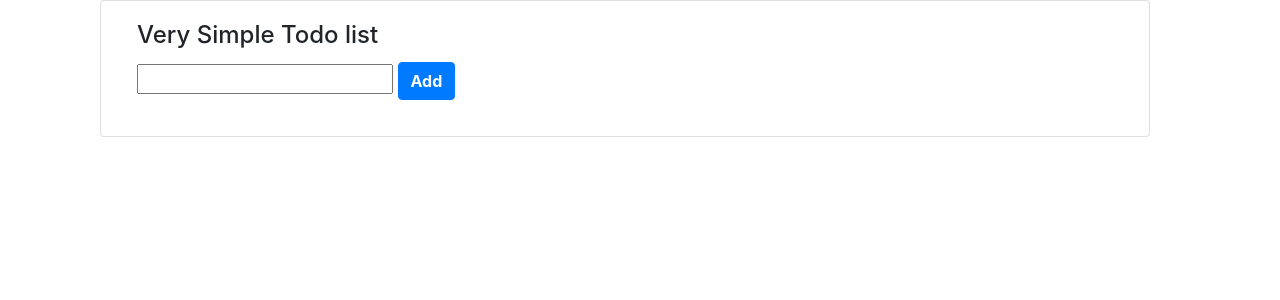
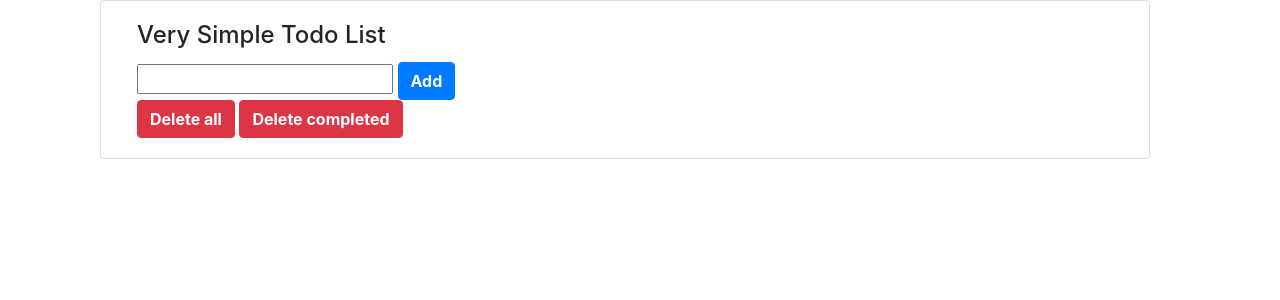
Before and after one commit to sebastian-ml/python-django-todo-webapp, a Django app: page / in a window 1280 px wide. Shown: the top 300 px of the page. Run offline with Django 3.2, Linux system fonts and the light colour scheme; data that the repository does not hold is empty; some libraries are stand-ins or nearby versions.

Commit message:
Add delete buttons Allow user to delete one task, completed tasks or all tasks.

```diff
--- a/main/models.py
+++ b/main/models.py
@@ -1,9 +1,11 @@
+from django.utils import timezone
 from django.db import models
 
 
 class Task(models.Model):
     text = models.CharField(max_length=30)
     finished = models.BooleanField(default=False)
+    when_finished = models.TimeField(default=timezone.now)
 
     def __str__(self):
-        return self.text
+        return f'{self.pk} {self.text}'
--- a/main/templates/main/home.html
+++ b/main/templates/main/home.html
@@ -7,7 +7,7 @@
                 <div class="col-lg-12">
                     <div class="card px-3">
                         <div class="card-body">
-                            <h4 class="card-title">Very Simple Todo list</h4>
+                            <h4 class="card-title">Very Simple Todo List</h4>
                             <div class="add-items d-flex">
                                 <form method="post">
                                     {% csrf_token %}
@@ -16,24 +16,32 @@
                                     btn-primary font-weight-bold todo-list-add-btn" value="Add">
                                 </form>
                             </div>
+                            <div>
+                                <a href="{% url 'delete-all-page' %}">
+                                    <input type="submit" class="add btn
+                                    btn-danger font-weight-bold todo-list-add-btn" value="Delete all">
+                                </a>
+                                <a href="{% url 'delete-finished-tasks' %}">
+                                    <input type="submit" class="add btn
+                                    btn-danger font-weight-bold todo-list-add-btn" value="Delete completed">
+                                </a>
+                            </div>
                             <div class="list-wrapper">
-                                <ul class="d-flex flex-column-reverse todo-list">
+                                <ul class="list-group">
                                     {% for object in objects %}
-                                        <li>
+                                        <li class="list-group-item">
                                             <div class="form-check">
-                                                <label class="form-check-label">
                                                 {% if object.finished %}
                                                     <span style="text-decoration: line-through;"><a href="{% url 'untick-page' object.id %}">{{ object.text }}</a></span>
+                                                    {{ object.when_finished }}
                                                 {% else %}
                                                     <a href="{% url 'finish-page' object.id %}">{{ object.text }}</a>
                                                 {% endif %}
                                                 <form action="/delete/{{ object.id }}"
                                                       method="post">{% csrf_token %}
-                                                        <input type="submit" value="Delete">
+                                                    <button type="submit" class="btn btn-secondary">Delete</button>
                                                 </form>
-                                                </label>
                                             </div>
-                                            <i class="remove mdi mdi-close-circle-outline"></i>
                                         </li>
                                     {% endfor %}
                                 </ul>
--- a/main/urls.py
+++ b/main/urls.py
@@ -7,4 +7,6 @@ urlpatterns = [
     path('delete/<int:pk>', views.TaskDeleteView.as_view(), name='delete-page'),
     path('finish/<int:pk>', views.finish_task, name='finish-page'),
     path('untick/<int:pk>', views.untick_finish, name='untick-page'),
+    path('delete-all/', views.delete_all, name='delete-all-page'),
+    path('delete-finished/', views.delete_completed_tasks, name='delete-finished-tasks'),
 ]
--- a/main/views.py
+++ b/main/views.py
@@ -1,3 +1,4 @@
+import datetime
 from django.shortcuts import redirect
 from django.views.generic import CreateView, DeleteView
 from .models import Task
@@ -11,19 +12,19 @@ class TaskListAndCreateView(CreateView):
 
     def get_context_data(self, **kwargs):
         context = super().get_context_data(**kwargs)
-        context["objects"] = self.model.objects.all()
+        context["objects"] = self.model.objects.all().order_by('-pk')
         return context
 
 
 class TaskDeleteView(DeleteView):
     model = Task
     success_url = "/"
-    template_name = 'main/home.html'
 
 
 def finish_task(request, pk):
     task = Task.objects.get(pk=pk)
     task.finished = True
+    task.when_finished = datetime.datetime.now()
     task.save()
 
     return redirect('main-page')
@@ -35,3 +36,15 @@ def untick_finish(request, pk):
     task.save()
 
     return redirect('main-page')
+
+
+def delete_all(request):
+    Task.objects.all().delete()
+
+    return redirect('main-page')
+
+
+def delete_completed_tasks(request):
+    Task.objects.filter(finished=True).delete()
+
+    return redirect('main-page')
```
Also changed, not shown: main/migrations/0002_task_when_finished.py (added). Lines whose indentation alone changed are shown as unchanged.
